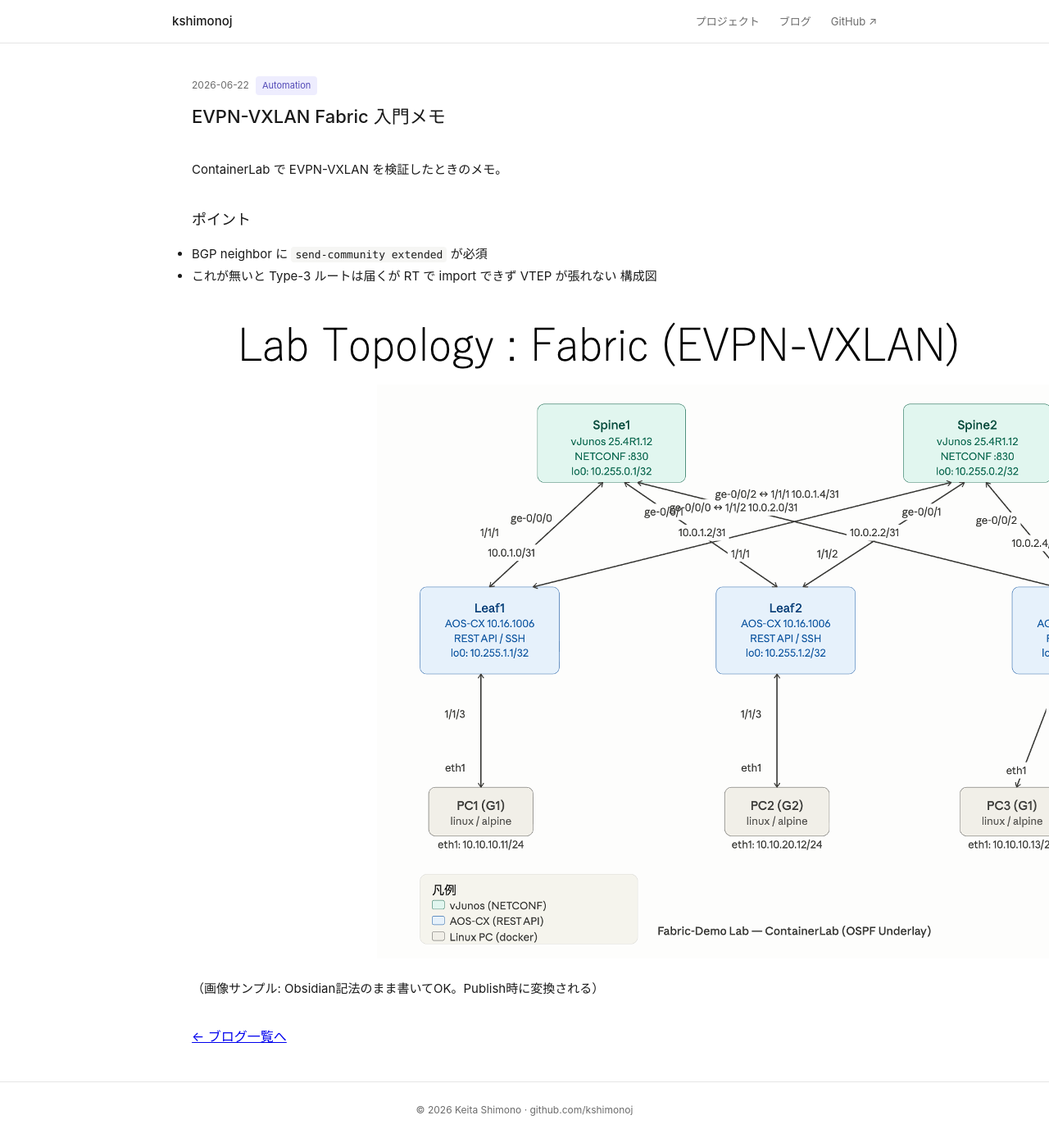
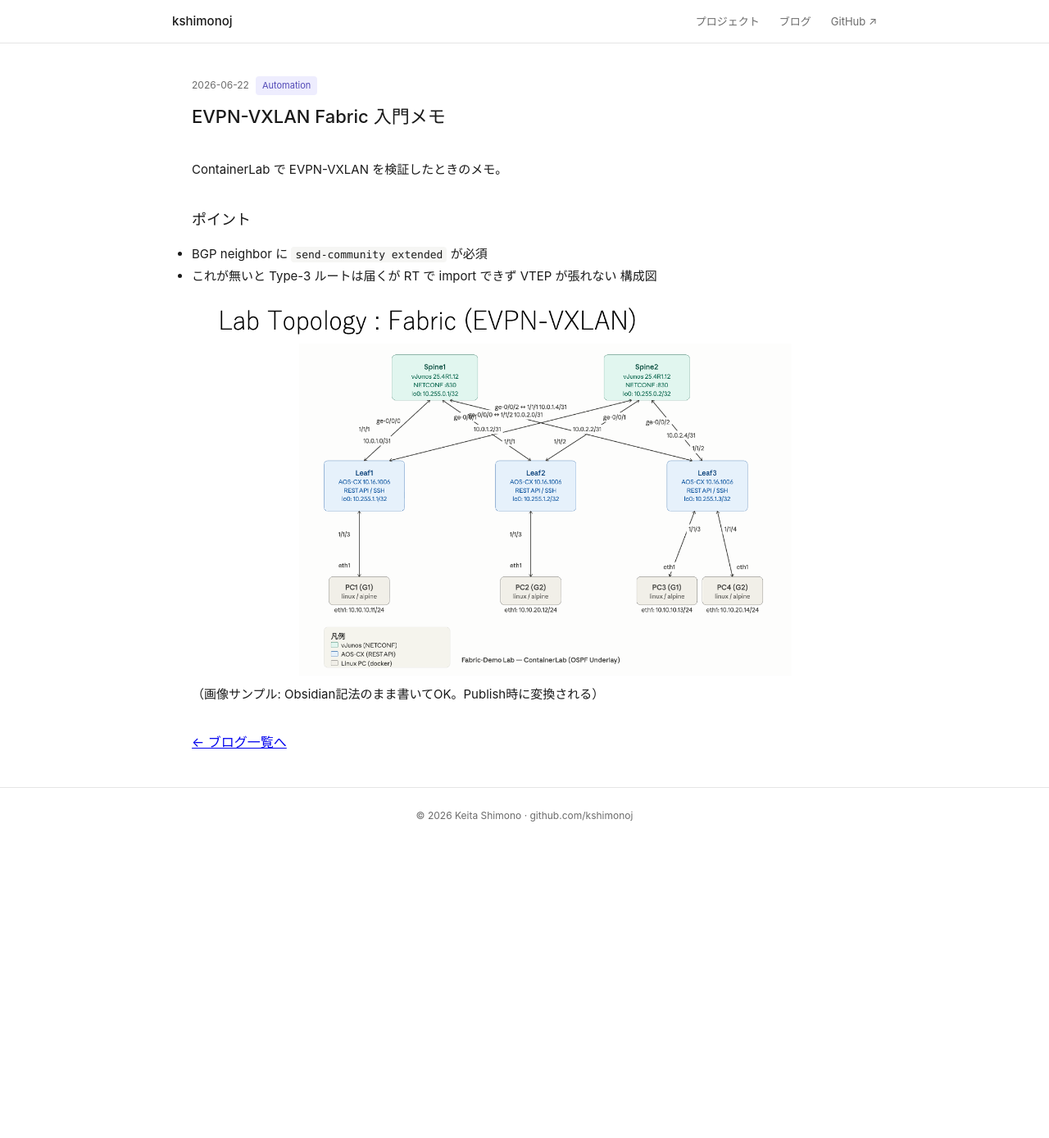
Before and after one commit to kshimonoj/kshimonoj.github.io, a Jekyll site: the page built from _posts/2026-06-22-sample-evpn-vxlan.md, in a window 1280 px wide. Shown: the whole page at 82% size. Built offline with Jekyll 4.4.1, drawn with Linux system fonts in a browser that asks for light colours; after the commit the page ends 1029 px from its top, so only the background shows below that.

Commit message:
Update style.css
.post-body img {
  max-width: 100%;
  height: auto;
  display: block;
}

```diff
--- a/assets/css/style.css
+++ b/assets/css/style.css
@@ -194,6 +194,11 @@ main {
   padding: 2px 5px; border-radius: 4px;
 }
 .post-body pre code { background: none; padding: 0; }
+.post-body img {
+  max-width: 100%;
+  height: auto;
+  display: block;
+}
 
 /* Footer */
 .site-footer {
```
